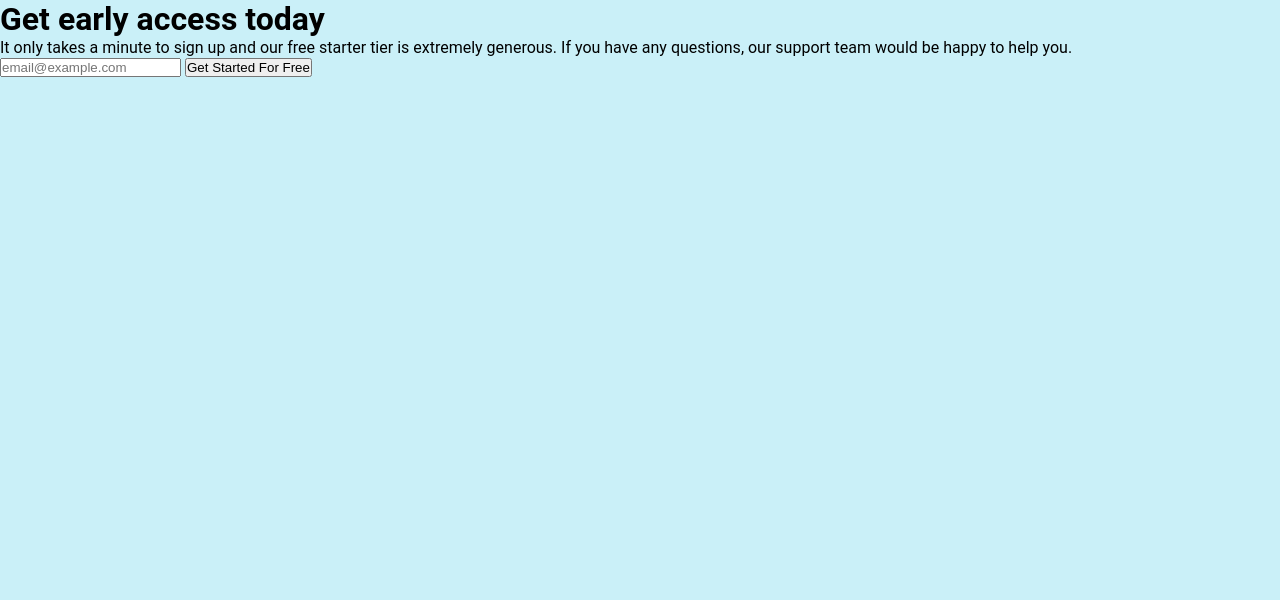
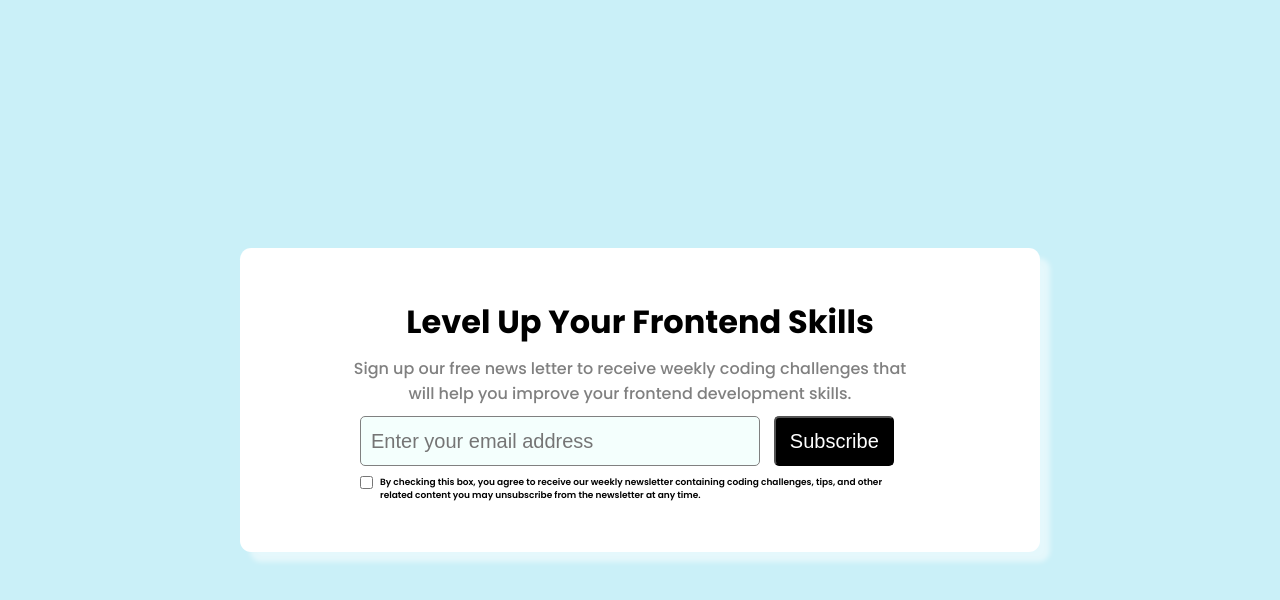
Before and after one commit to Ghazali-Sufi/newsletter-card-component, a website: page index.html in a window 1280 px wide. Drawn offline with Linux system fonts and the light colour scheme.

Commit message:
Add card component with layout, form, and styling for centered content

```diff
--- a/gulpfile.js
+++ b/gulpfile.js
@@ -3,7 +3,9 @@ const { src, dest, watch, series } = require("gulp");
 const sass = require("gulp-sass")(require("sass"));
 
 function buildStyles() {
-  return src("index.scss").pipe(sass()).pipe(dest("css"));
+  return src("index.scss")
+  .pipe(sass().on("error", sass.logError))
+  .pipe(dest("css"));
 }
 
 function watchTask() {
--- a/index.html
+++ b/index.html
@@ -11,16 +11,18 @@
     <div class="container">
       <div class="card">
         <div class="card__content">
-          <h1 class="card__title">Get early access today</h1>
+          <h1 class="card__title">Level Up Your Frontend Skills</h1>
           <p class="card__text">
-            It only takes a minute to sign up and our free starter tier is
-            extremely generous. If you have any questions, our support team
-            would be happy to help you.
+            Sign up our free news letter to receive weekly coding challenges that will help you improve your frontend development skills.
                   </p>
                   <form class="card__form">
-                  <input type="email" class="card__input" placeholder="email@example.com" required />
-                  <button type="submit" class="card__button">Get Started For Free</button>
+                  <input type="email" class="card__input" placeholder="Enter your email address" required />
+                  <button type="submit" class="card__button">Subscribe</button>
                   </form>
+                  <div class="agreement">
+                  <input type="checkbox">
+                  <p> By checking this box, you agree to receive our weekly newsletter containing coding challenges, tips, and other related content you may unsubscribe from the newsletter at any time.  </p>
+                </div>
                 </div>
                 </div>
               </div>
--- a/index.scss
+++ b/index.scss
@@ -1,3 +1,5 @@
+@import url('https://fonts.googleapis.com/css2?family=Poppins:ital,wght@0,100;0,200;0,300;0,400;0,500;0,600;0,700;0,800;0,900;1,100;1,200;1,300;1,400;1,500;1,600;1,700;1,800;1,900&display=swap');
+
 * {
   padding: 0;
   margin: 0;
@@ -5,6 +7,74 @@
 }
 
 body {
-  font-family: 'Roboto', sans-serif;
+  font-family: "Poppins", serif;
   background-color: #CAF0F8;
 }
+
+.container {
+  display: flex;
+  justify-content: center;
+  align-items: center;
+  height: 100vh;
+  .card {
+    background-color: white;
+    width: 50rem;
+    border-radius: 0.7rem;
+    box-shadow: 10px 10px 5px 0px rgba(255, 255, 255, 0.5);
+
+    &__content {
+      padding: 50px 100px;
+      // text-align: center;
+
+      .card__title, .card__text {
+        margin-bottom: 10px;
+        text-align: center;
+      }
+      .card__text{
+        font-weight: 500;
+        color: grey;
+        width: 580px;
+      }
+
+      .agreement {
+        display: flex;
+        margin-left: 20px;
+
+        input{
+          position: absolute;
+        }
+
+        p{
+          font-size: 9px;
+          margin-left: 20px;
+          font-weight: 600;
+          width: 530px;
+        }
+      }
+
+      .card__form {
+        margin-bottom: 10px;
+          .card__input{
+            width: 400px;
+            height: 50px;
+            font-size: 20px;
+            padding-left: 10px;
+            border-radius: 5px;
+            border: 1px solid gray;
+            background-color: #F4FFFD;
+            margin-right: 10px;
+            margin-left: 20px;
+          }
+         .card__button {
+          height: 50px;
+          width: 120px;
+          border-radius: 5px;
+          background-color: black;
+          color: white;
+          font-size: 20px;
+          cursor: pointer;
+         }
+      }
+    }
+  }
+}
```
Also changed, not shown: css/index.css, index.css, 1 other file.
